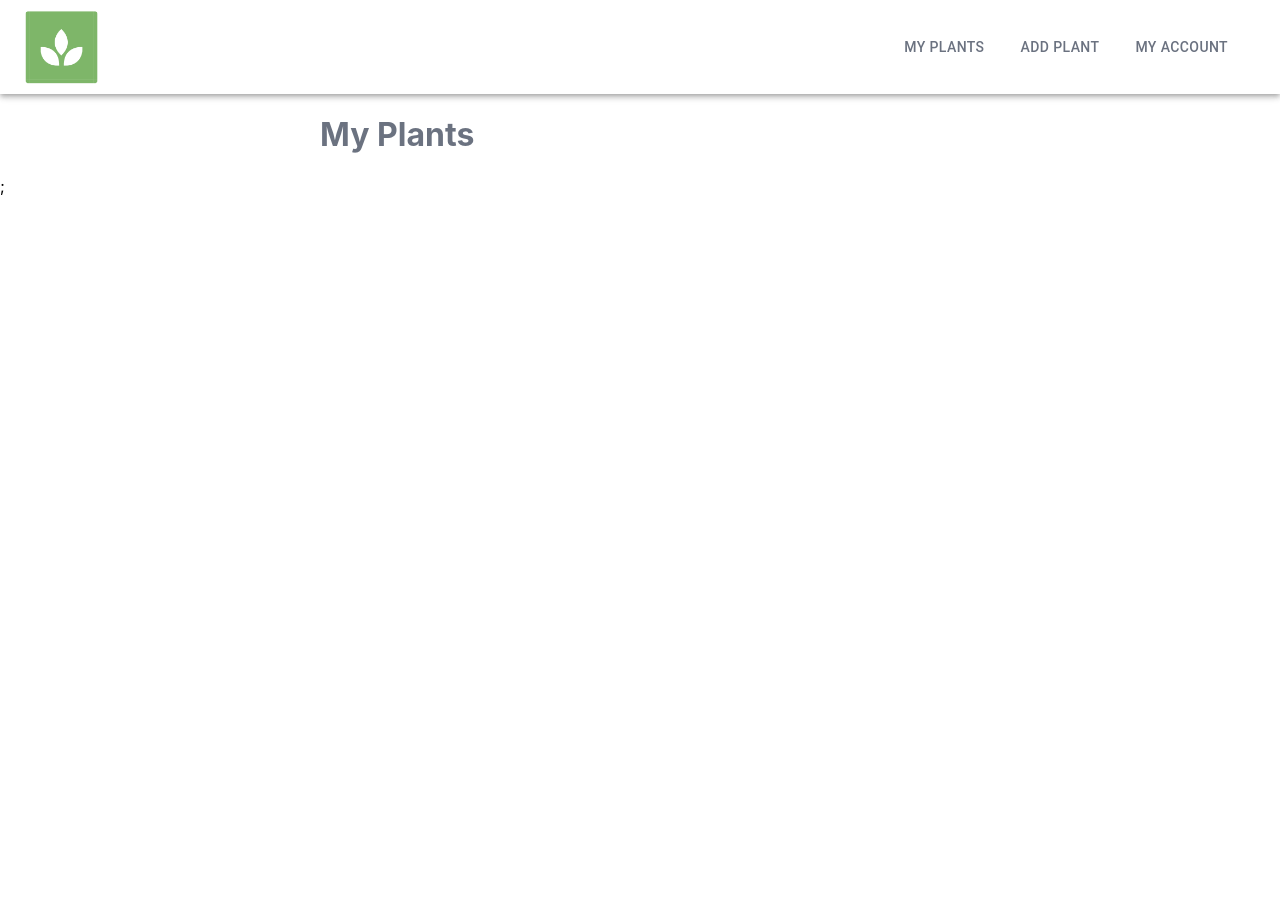
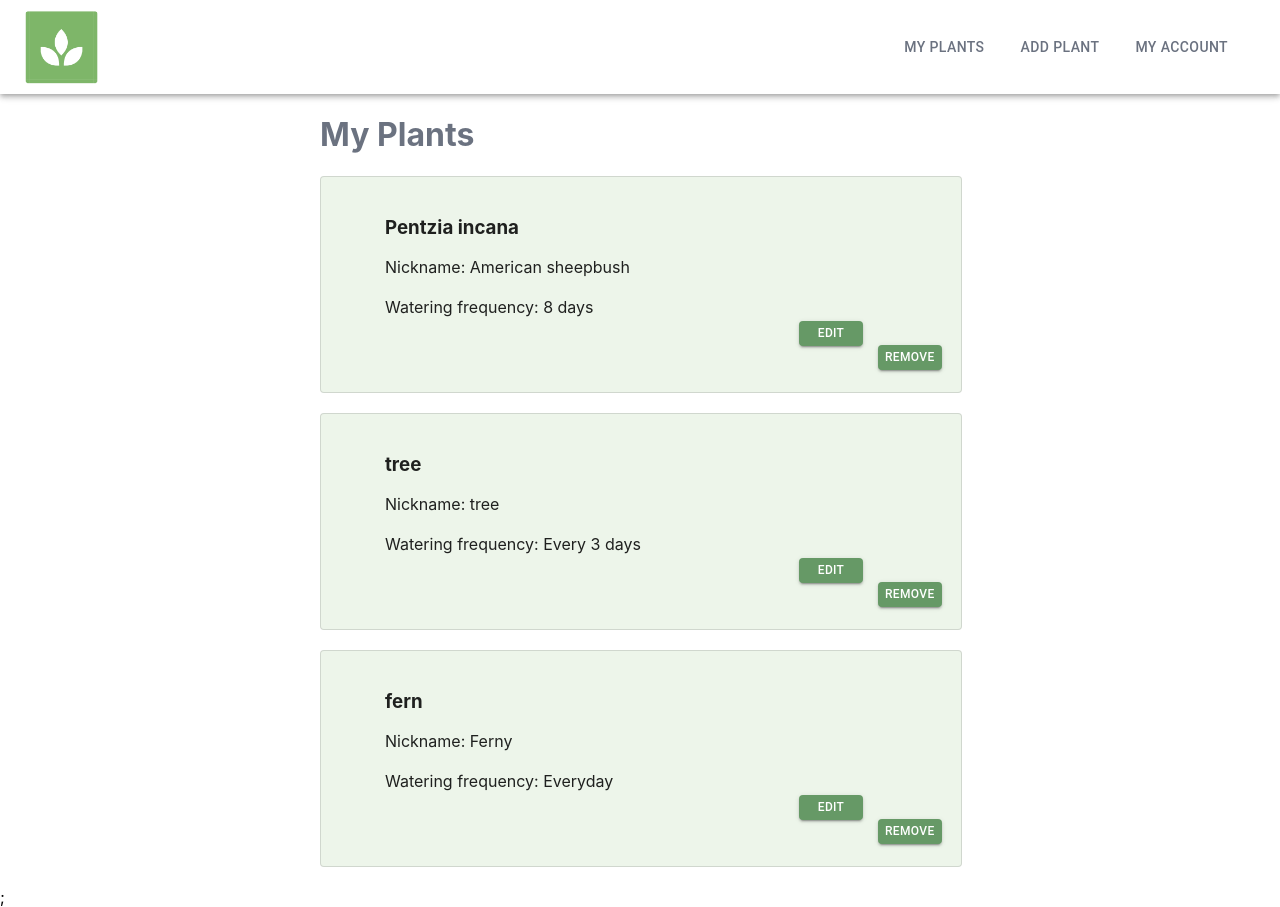
Before and after one commit to HeathDanni/Front-End-2, a React (Create React App) app: page /myplants in a window 1280 px wide. Before the commit the page ends 800 px from the top, so only its background shows below. Built offline with nearby package versions, Linux system fonts and the light colour scheme; sample sign-in values are in the browser's storage.

Commit message:
set up remove button

```diff
--- a/src/components/MyPlants.js
+++ b/src/components/MyPlants.js
@@ -54,7 +54,29 @@ const useStyles = makeStyles({
 const MyPlants = () => {
   const { user } = useContext(UserContext);
   const classes = useStyles();
-  const [plants, setPlants] = useState([]);
+  const [plants, setPlants] = useState([
+    {
+      id: 1,
+      nickname: "American sheepbush",
+      species: "Pentzia incana",
+      H2oFrequency: "8 days",
+      user_id: 1,
+    },
+    {
+      id: 2,
+      nickname: "tree",
+      species: "tree",
+      H2oFrequency: "Every 3 days",
+      user_id: 1,
+    },
+    {
+      id: 3,
+      nickname: "Ferny",
+      species: "fern",
+      H2oFrequency: "Everyday",
+      user_id: 1,
+    },
+  ]);
 
   useEffect(() => {
     if (user.id) {
@@ -70,6 +92,20 @@ const MyPlants = () => {
     }
   }, [user.id]);
 
+  const handleRemoveClick = (e) => {
+    axiosWithAuth()
+      .delete(
+        `https://water-my-plants-365.herokuapp.com/api/plants/${e.currentTarget.id}`
+      )
+      .then((res) => {
+        console.log(res.data);
+        setPlants(
+          plants.filter((plant) => plant.id !== parseInt(e.currentTarget.id))
+        );
+      })
+      .catch((err) => console.error(err));
+  };
+
   console.log(plants);
 
   return (
@@ -77,13 +113,14 @@ const MyPlants = () => {
       <h1 className={classes.pageName}>My Plants</h1>
       {plants.map((el) => {
         return (
-          <Card className={classes.cards} variant="outlined">
+          <Card className={classes.cards} key={el.id} variant="outlined">
             <div className={classes.cardText}>
               <h3>{el.species}</h3>
               <span>Nickname: {el.nickname}</span>
               <br></br>
               <span>Watering frequency: {el.H2oFrequency}</span>
               <div className={classes.buttonDiv}>
+                <Link to={`/myplants/edit/${el.id}`}>
                   <Button
                     variant="contained"
                     color="primary"
@@ -91,9 +128,13 @@ const MyPlants = () => {
                   >
                     Edit
                   </Button>
+                </Link>
                 <Button
                   variant="contained"
                   color="primary"
+                  id={el.id}
+                  name={el.id}
+                  onClick={handleRemoveClick}
                   className={classes.button}
                 >
                   Remove
```
Lines whose indentation alone changed are shown as unchanged.
